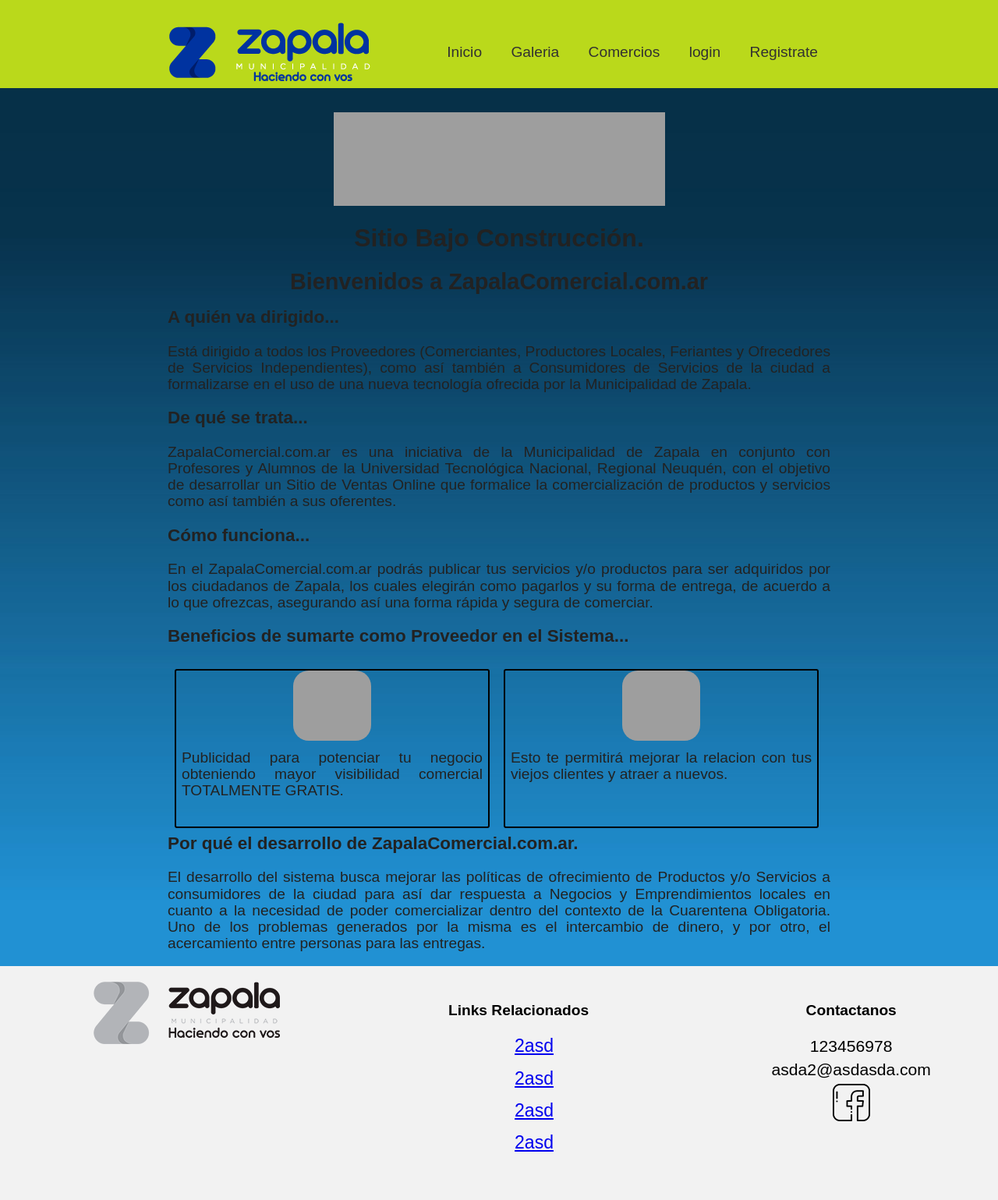
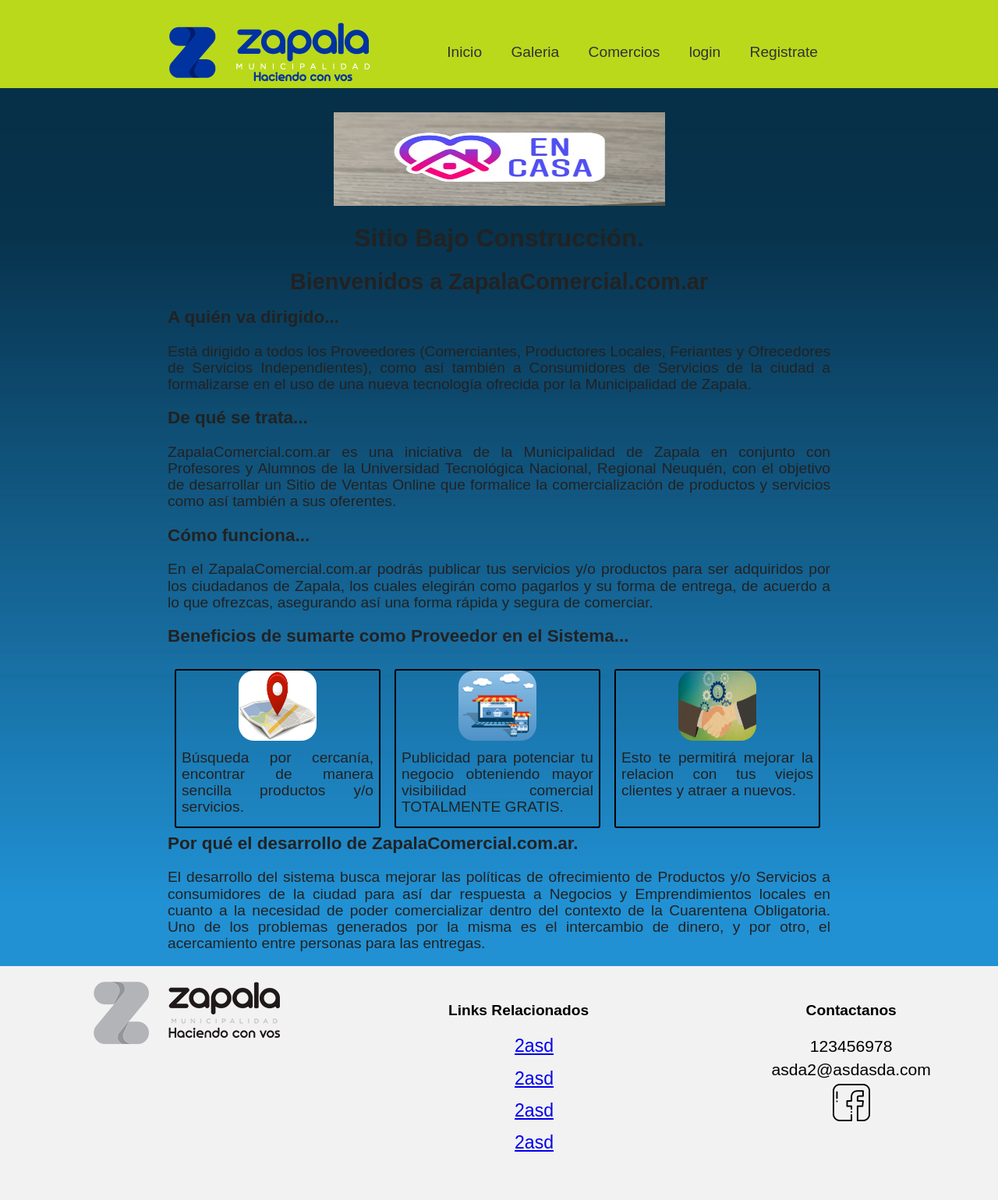
Before and after one commit to DavidViillanueva/proyect_muni, a PHP site: page /Indexs.php in a window 1280 px wide. Shown: the whole page at 78% size. Run offline with PHP 8.4, Linux system fonts and the light colour scheme; some libraries are stand-ins or nearby versions; grey boxes are pictures that could not be loaded.

Commit message:
cambios en index nuevo li de ubicacion

```diff
--- a/CSS/contenedor2.css
+++ b/CSS/contenedor2.css
@@ -19,7 +19,7 @@
     width: 100%;
 }
 .contenedor2 ul li{
-    width: 400px;
+    width: 260px;
     height: 200px;
     float: left;
     border: 2px solid #000;
--- a/Indexs.php
+++ b/Indexs.php
@@ -67,6 +67,14 @@
 
 			<div class="contenedor2">
 				<ul>
+					<li>
+						<img src="img/ubicacion.jpg" alt="">
+						<p>
+						   Búsqueda por cercanía,
+						   encontrar de manera sencilla productos y/o servicios.
+
+						</p>
+					</li>
 					<li>
 						<img src="img/imagen1.jpg" alt="">
 						<p>
```
Also changed, not shown: img/imagen1.jpg (added), img/imagen2.png (added), img/quedateencasa.jpg (added), img/ubicacion.jpg (added).
